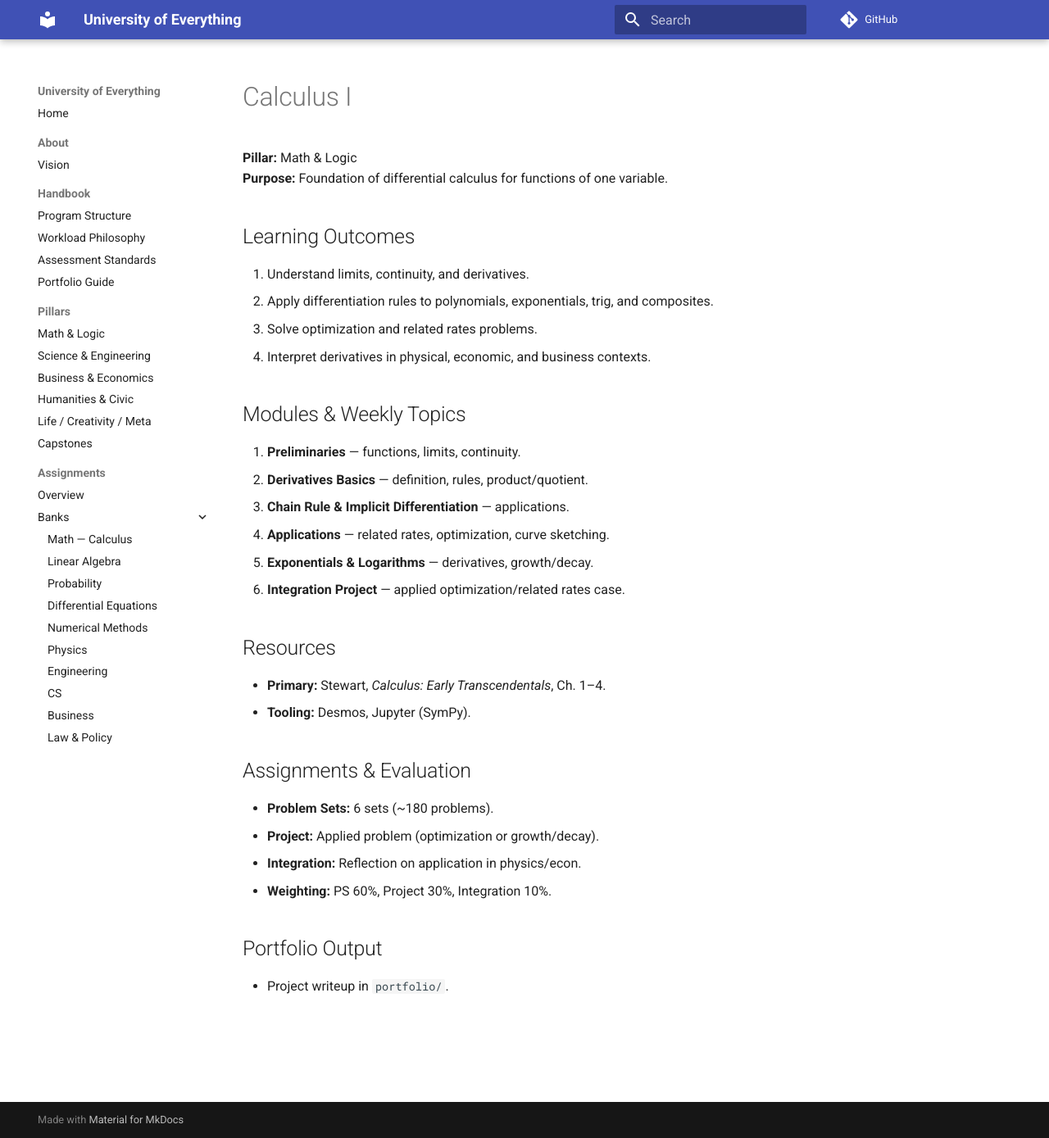
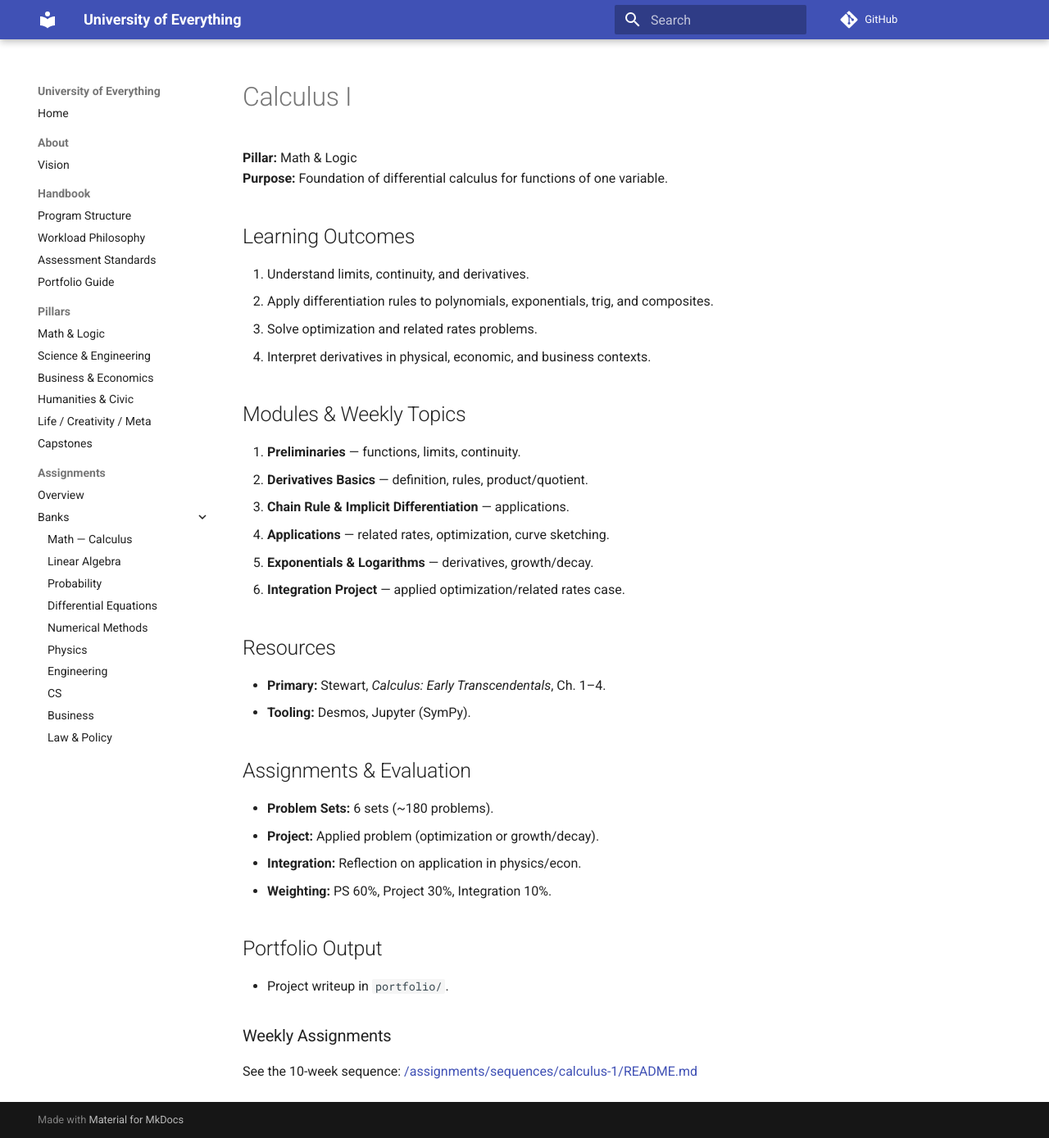
Before and after one commit to m4xbrg/university-of-everything, an MkDocs documentation site: the page built from docs/courses/math-logic/calculus-1/syllabus.md, in a window 1280 px wide and 1389 px high. Shown: the whole window at 82% size. Built offline with MkDocs 1.6.1 and Material for MkDocs 9.7.7, drawn with Linux system fonts in a browser that asks for light colours; comment, search, counter and statistics services are not loaded.

Commit message:
Update syllabus.md

```diff
--- a/docs/courses/math-logic/calculus-1/syllabus.md
+++ b/docs/courses/math-logic/calculus-1/syllabus.md
@@ -28,3 +28,6 @@
 
 ## Portfolio Output
 - Project writeup in `portfolio/`.
+
+### Weekly Assignments
+See the 10-week sequence: [/assignments/sequences/calculus-1/README.md](/assignments/sequences/calculus-1/README.md)
```
